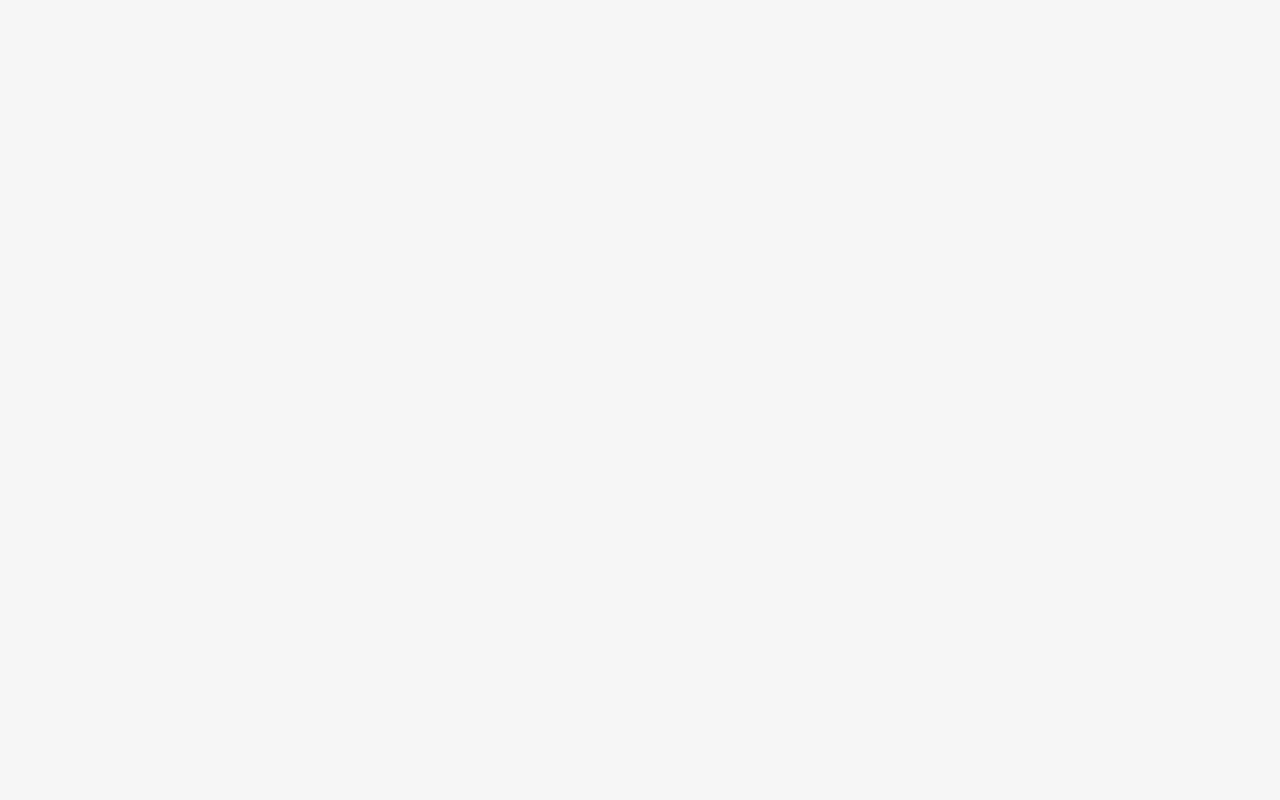
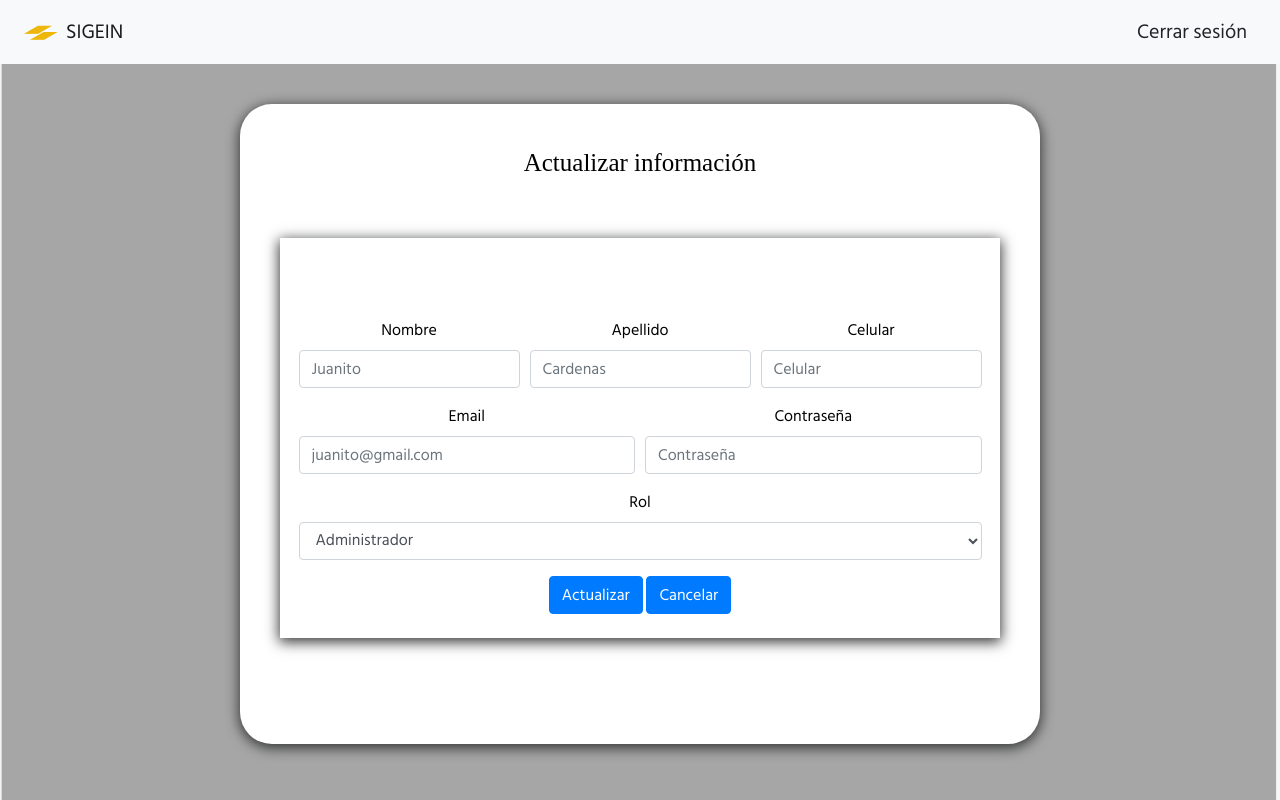
Before and after one commit to mayra-Sanchez/DesarrolloDeSoftware1, a React (Create React App) app: page /Admin/Autenticar-Usuario in a window 1280 px wide. Before the commit this address had no page. Built offline with nearby package versions, Linux system fonts and the light colour scheme.

Commit message:
Ventana autenticar-usuario

```diff
--- a/src/App.js
+++ b/src/App.js
@@ -9,6 +9,7 @@ import Operador from "./operador/pages/OperadorHome";
 import Cliente from "./cliente/pages/ClienteHome";
 import RegistrarUsuario from "./admin/pages/RegistrarUsuario";
 import ConsultaCliente from "./operador/pages/ConsultaCliente";
+import AutenticarUsuario from "./admin/pages/AutenticarUsuario";
 import { LoginContext } from "./contex/Logincontext";
 
 function App() {
@@ -18,6 +19,11 @@ function App() {
     <BrowserRouter>
       {isLogged ? (
         <Routes>
+        </Routes>
+      ) : (
+        <Routes>
+          <Route index element={<Home />} />
+          <Route path="SignIn" element={<SignIn />} />
           <Route path="Admin" element={<Admin />} />
           <Route path="Gerente" element={<Gerente />} />
           <Route path="Operador" element={<Operador />} />
@@ -30,11 +36,10 @@ function App() {
             path="Operador/Consultar-Cliente"
             element={<ConsultaCliente />}
           />
-        </Routes>
-      ) : (
-        <Routes>
-          <Route index element={<Home />} />
-          <Route path="SignIn" element={<SignIn />} />
+          <Route
+            path="Admin/Autenticar-Usuario"
+            element={<AutenticarUsuario />}
+          />
         </Routes>
       )}
     </BrowserRouter>
--- /dev/null
+++ b/src/admin/components/ContenedorAutenticar.jsx
@@ -0,0 +1,162 @@
+import React, { useState } from "react";
+import "../hojaestilo/contenedorAutenticar.css";
+import "../hojaestilo/RegistrarUsuario.css";
+import { Link, useNavigate } from "react-router-dom";
+import { addUser } from "../../services/users";
+import Swal from "sweetalert2";
+
+export function ContenedorAutenticar(props) {
+
+  let navigate = useNavigate();
+
+  const [formData, setFormData] = useState({
+    nombre: "",
+    apellido: "",
+    celular: "",
+    email: "",
+    contraseña: "",
+    rol: "",
+  });
+
+  const handleChange = (e) => {
+    setFormData({ ...formData, [e.target.name]: e.target.value });
+  };
+
+  const handleSubmit = (e) => {
+    e.preventDefault();
+    const data = {
+      ...formData,
+    };
+
+    addUser(data)
+      .then((response) => {
+        Swal.fire({
+          icon: "success",
+          title: "Operación exitosa",
+          text: "Se ha acctualizado correctamente",
+          confirmButtonText: "Continuar",
+          allowOutsideClick: false,
+          showCancelButton: false,
+        }).then((result) => {
+          if (result.isConfirmed) {
+            navigate("/Admin");
+          }
+        });
+      })
+      .catch((err) => {
+        if (err.response.status === 412) {
+          onError(err.response.data);
+          console.log(err.response.data);
+        } else {
+          console.log("error");
+          onError("Error al actualizar la información del usuario, intenta de nuevo.");
+        }
+
+        console.log(err);
+      });
+  };
+
+  const onError = (error) => {
+    Swal.fire({
+      icon: "error",
+      title: "Opps algo salió mal",
+      text: "Error al actualizar la información del usuario, intenta de nuevo.",
+      confirmButtonText: "Continuar",
+      allowOutsideClick: false,
+      showCancelButton: false,
+    });
+  };
+
+  return (
+    <div class="mx-auto" className="contenedor-autenticar">
+      <p className="texto1_Autenticar">{props.texto1_Autenticar}</p>
+      <div class="contenedor-secundario">
+      <div className="Registro">
+          <form onSubmit={handleSubmit}>
+            <div class="form-row">
+              <div class="form-group col-md-4">
+                <label>Nombre</label>
+                <input
+                  name="nombre"
+                  type="text"
+                  class="form-control"
+                  placeholder="Juanito"
+                  onChange={handleChange}
+                  required
+                />
+              </div>
+              <div class="form-group col-md-4">
+                <label>Apellido</label>
+                <input
+                  name="apellido"
+                  type="text"
+                  class="form-control"
+                  placeholder="Cardenas"
+                  onChange={handleChange}
+                  required
+                />
+              </div>
+              <div class="form-group col-md-4">
+                <label>Celular</label>
+                <input
+                  type="text"
+                  name="celular"
+                  class="form-control"
+                  placeholder="Celular"
+                  onChange={handleChange}
+                  required
+                />
+              </div>
+            </div>
+            <div class="form-row">
+              <div class="form-group col-md-6">
+                <label>Email</label>
+                <input
+                  type="email"
+                  name="email"
+                  class="form-control"
+                  placeholder="juanito@gmail.com
+                  "
+                  onChange={handleChange}
+                  required
+                />
+              </div>
+              <div class="form-group col-md-6">
+                <label>Contraseña</label>
+                <input
+                  type="password"
+                  name="contraseña"
+                  class="form-control"
+                  placeholder="Contraseña"
+                  onChange={handleChange}
+                  required
+                />
+              </div>
+            </div>
+            <div class="form-group">
+              <label>Rol</label>
+              <select
+                name="rol"
+                class="form-control"
+                onChange={handleChange}
+                required
+              >
+                <option>Administrador</option>
+                <option>Operador</option>
+                <option>Gerente</option>
+                <option>Cliente</option>
+              </select>
+            </div>
+              <button type="submit" class="btn btn-primary">
+                Actualizar
+              </button>
+              <nbsp>          </nbsp>
+              <button type="reset" class="btn btn-primary">
+                Cancelar
+              </button>
+            </form>
+          </div>
+      </div>
+    </div>
+  );
+}
--- a/src/admin/components/ContenedorPrincipal.jsx
+++ b/src/admin/components/ContenedorPrincipal.jsx
@@ -19,7 +19,7 @@ export function ContenedorPrincipal(props) {
         Registrar usuarios
       </Link>
       <Link
-        to="/Admin/Autenticar-usuarios"
+        to="/Admin/Autenticar-usuario"
         className="btn btn-outline-dark btn-lg mb-3"
       >
         Autenticar usuarios
--- /dev/null
+++ b/src/admin/hojaestilo/contenedorAutenticar.css
@@ -0,0 +1,32 @@
+.contenedor-autenticar{
+    display: flex;
+    background-color: rgb(255, 255, 255);
+    box-shadow: 0 3px 13px 1px rgb(51, 52, 53);
+    margin-top: 5vmin;
+    margin: 0 auto;
+    min-height: 80vmin;
+    max-width: 100vmin;
+    margin-top: 5vmin;
+    border-radius: 4vmin;
+    flex-flow: column;
+    align-items: center;
+    flex-wrap: wrap;
+}
+
+
+.texto1_Autenticar{
+    display: flex;
+    margin-top: 5vmin;
+    max-width: 50vmin;
+    flex-wrap: wrap;
+    font-size: 25px;
+    font-family: "Time new roman";
+}
+
+.contenedor-secundario{
+    height: 50vmin;
+    width: 90vmin;
+    background-color: rgb(255, 255, 255);
+    box-shadow: 0 3px 13px 1px rgb(51, 52, 53);
+    margin-top: 5vmin;
+}
--- a/src/admin/pages/AutenticarUsuario.js
+++ b/src/admin/pages/AutenticarUsuario.js
@@ -1,7 +1,7 @@
-import "../hojaestilo/AutenticarUsuario.css";
 import logo from "../Images/logo-2.png";
 import React from "react";
 import { Link } from "react-router-dom";
+import { ContenedorAutenticar } from "../components/ContenedorAutenticar";
 
 const AutenticarUsuario = () => {
   return (
@@ -23,6 +23,9 @@ const AutenticarUsuario = () => {
           </Link>
         </ul>
       </nav>
+      <ContenedorAutenticar
+        texto1_Autenticar="Actualizar información"
+      />
     </div>
   );
 };
```
